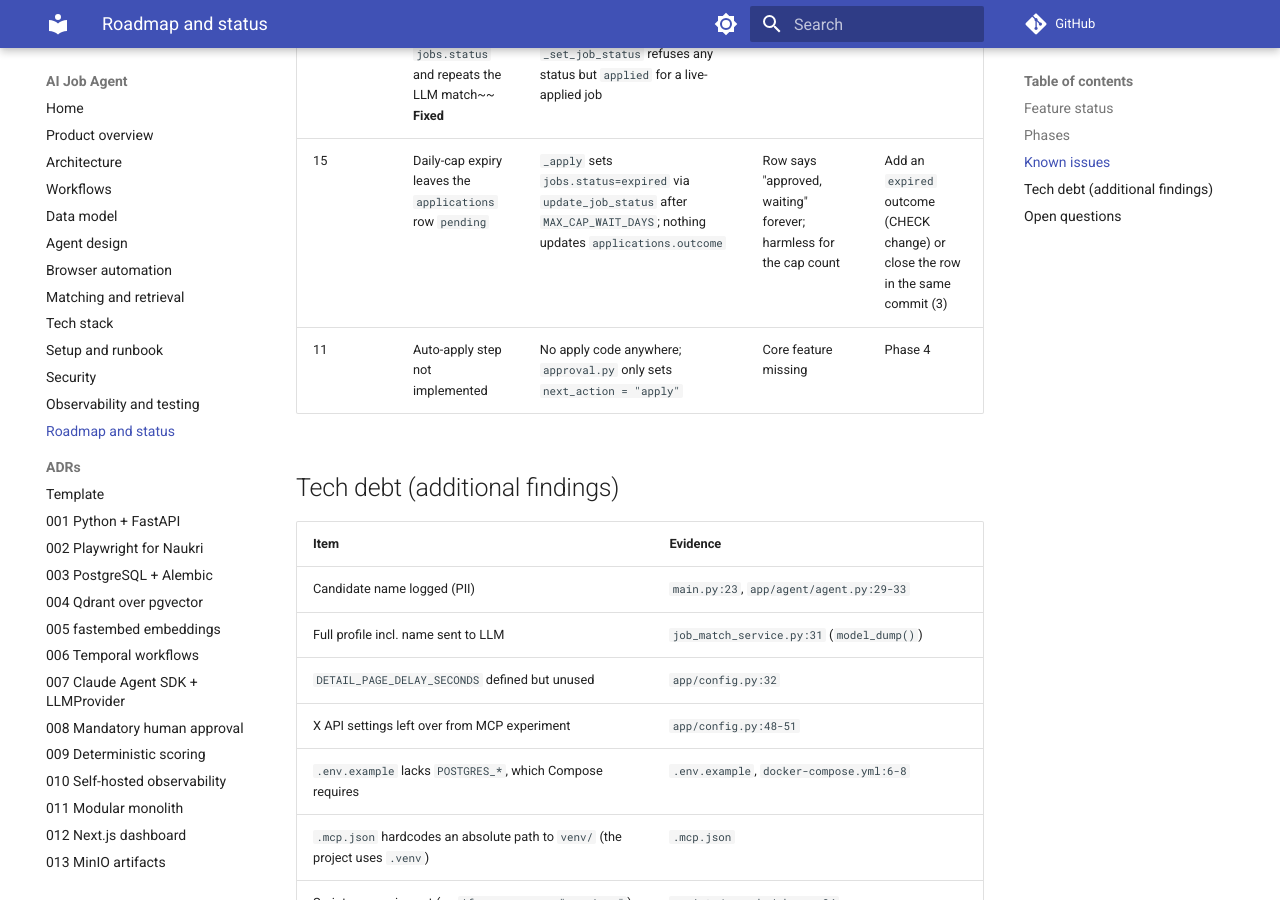
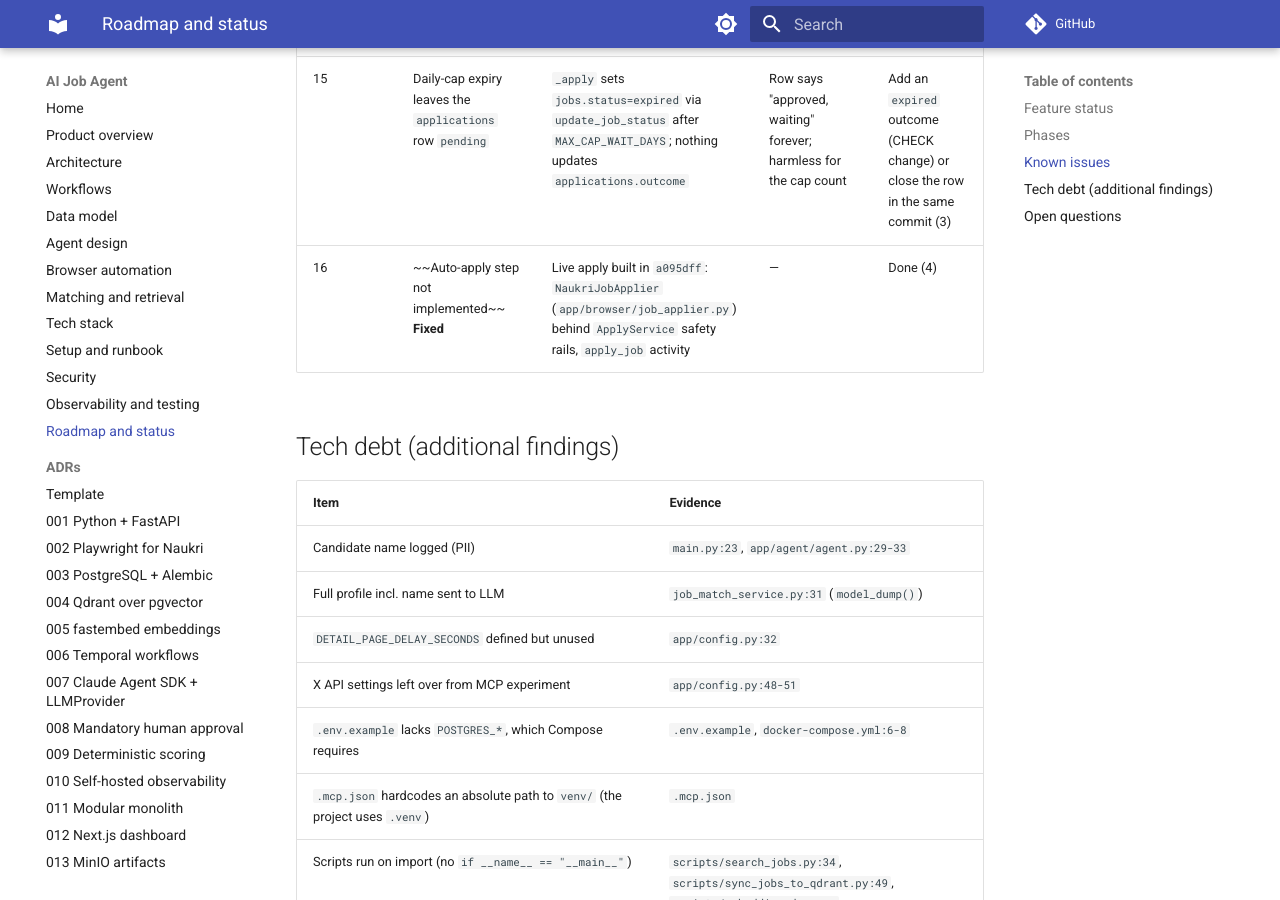
Before and after one commit to dhiraj849/Job_assistent, an MkDocs documentation site: the page built from docs/12-roadmap-and-status.md, in a window 1280 px wide and 900 px high, scrolled down 8202 px. Built offline with MkDocs 1.6.1 and Material for MkDocs 9.7.7, drawn with Linux system fonts in a browser that asks for light colours; comment, search, counter and statistics services are not loaded.

Commit message:
docs(roadmap): mark auto-apply issue fixed and fix duplicate known-issue number
Co-Authored-By: Claude Opus 5.5 <noreply@anthropic.com>

```diff
--- a/docs/12-roadmap-and-status.md
+++ b/docs/12-roadmap-and-status.md
@@ -100,7 +100,7 @@ All verified in code unless marked otherwise.
 | 13 | ~~Decision note is not persisted~~ **Fixed** | `record_approval` stores note + time in `applications` + `job_decisions`; `record_decision` stores rejections / expiries in `job_decisions` | — | Done (3) |
 | 14 | ~~A re-run workflow for an applied job rewrites `jobs.status` and repeats the LLM match~~ **Fixed** | Workflow checks `is_applied_live` first and returns `applied` (patch `skip-if-applied-v1`); `_set_job_status` refuses any status but `applied` for a live-applied job | — | Done (3) |
 | 15 | Daily-cap expiry leaves the `applications` row `pending` | `_apply` sets `jobs.status=expired` via `update_job_status` after `MAX_CAP_WAIT_DAYS`; nothing updates `applications.outcome` | Row says "approved, waiting" forever; harmless for the cap count | Add an `expired` outcome (CHECK change) or close the row in the same commit (3) |
-| 11 | Auto-apply step not implemented | No apply code anywhere; `approval.py` only sets `next_action = "apply"` | Core feature missing | Phase 4 |
+| 16 | ~~Auto-apply step not implemented~~ **Fixed** | Live apply built in `a095dff`: `NaukriJobApplier` (`app/browser/job_applier.py`) behind `ApplyService` safety rails, `apply_job` activity | — | Done (4) |
 
 ## Tech debt (additional findings)
 
```
